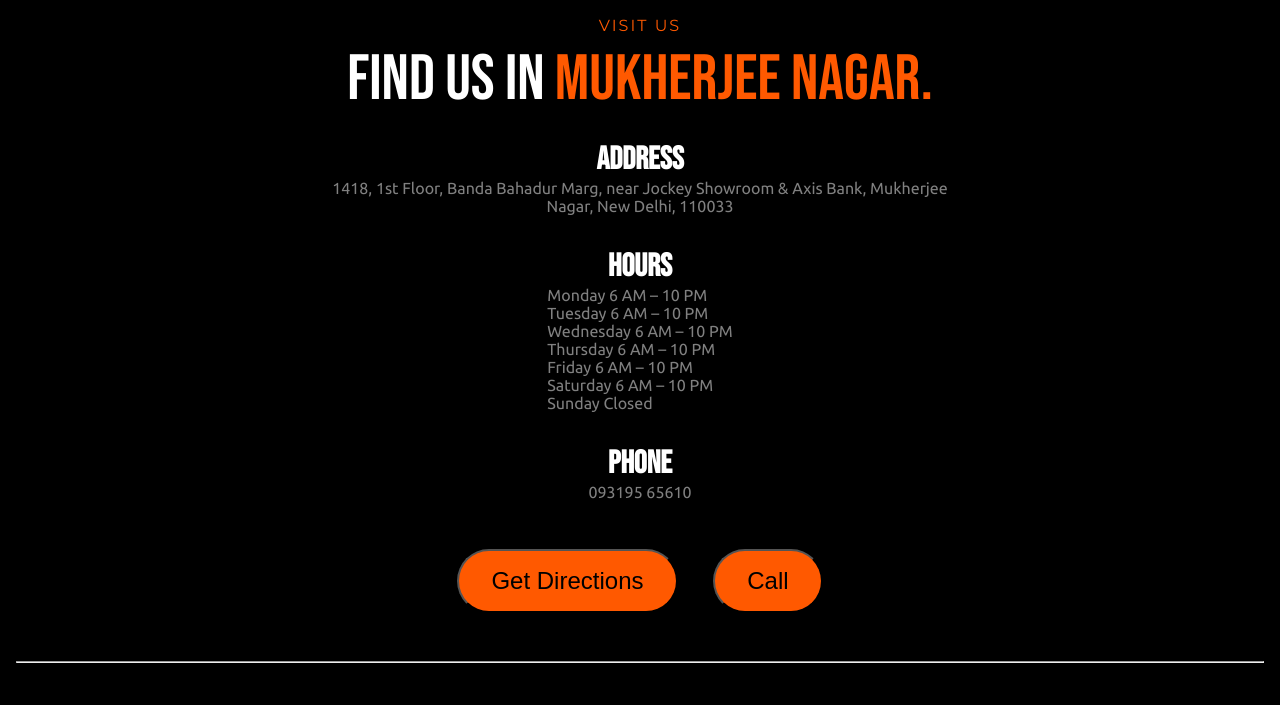
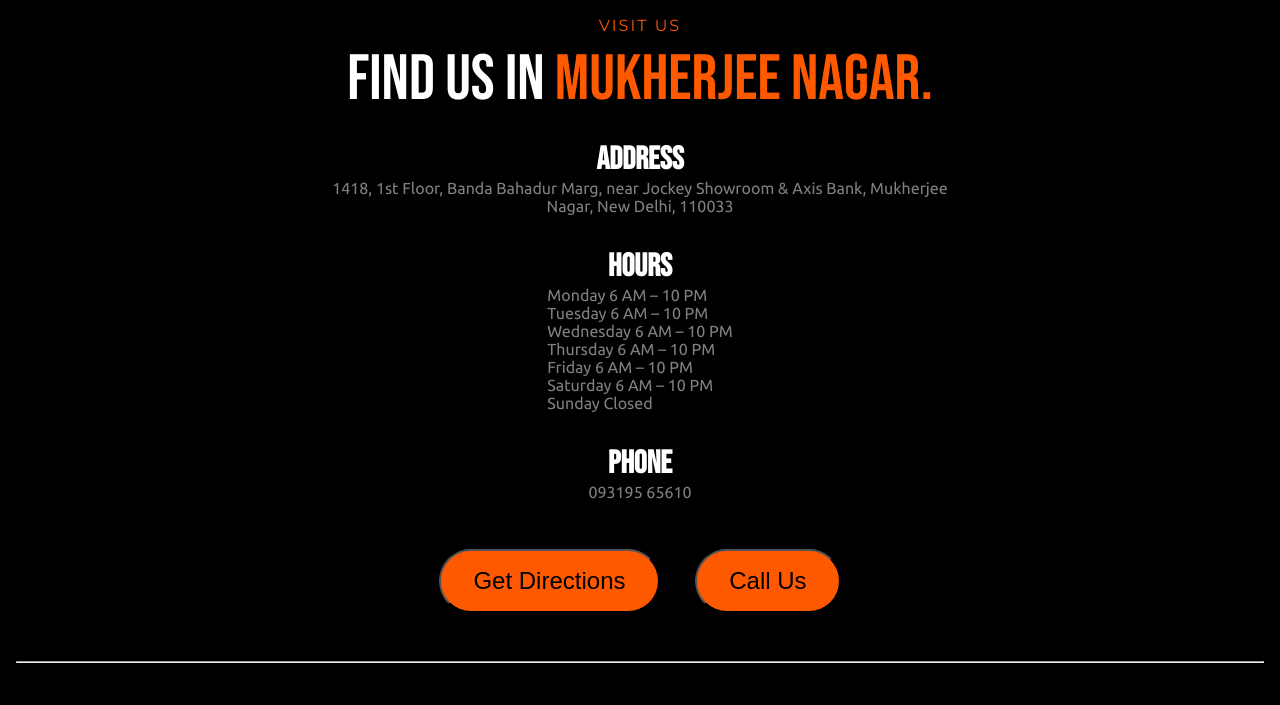
Before and after one commit to vanshairi/Gym-Website, a plain HTML site: page index.html in a window 1280 px wide. Shown: the part 3443-4148 px from the top of the page. Drawn offline with Linux system fonts and the light colour scheme.

Commit message:
Slight modification

```diff
--- a/index.html
+++ b/index.html
@@ -322,7 +322,7 @@
         </div>
 
         <a href="https://maps.app.goo.gl/2Wb4FTc8wuH2iS7NA"><button>Get Directions</button></a>
-        <a href="tel:+919319565610"><button>Call</button></a>
+        <a href="tel:+919319565610"><button>Call Us</button></a>
         <hr>
       </section>
     </main>
```
